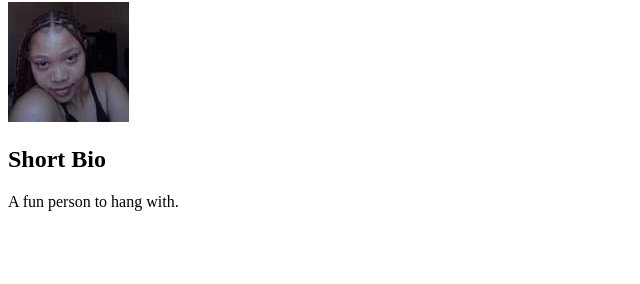
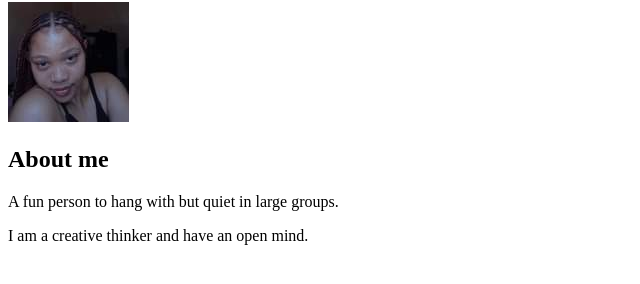
Before and after one commit to cse23-046/Hello-World, a plain HTML site: page index.html in a window 1280 px wide. Shown: the part 78-362 px from the top of the page, without its empty margins (0-640 px from the left). Drawn offline with Linux system fonts and the light colour scheme.

Commit message:
Update index.html

```diff
--- a/index.html
+++ b/index.html
@@ -13,8 +13,9 @@
     </section>
 
     <section>
-        <h2>Short Bio</h2>
-        <p> A fun person to hang with. </p>
+        <h2> About me </h2>
+        <p> A fun person to hang with but quiet in large groups. </p>
+        <p>I am a creative thinker and have an open mind. </p>
     </section>
 
 
```
